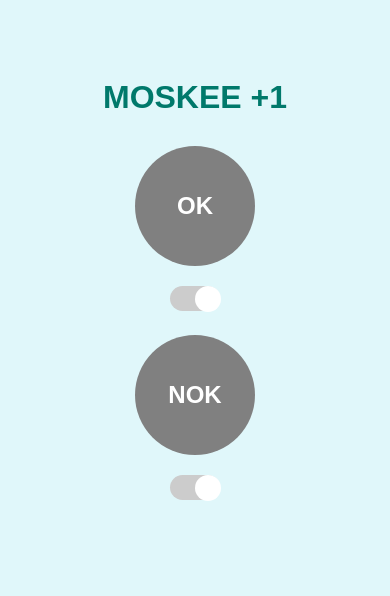
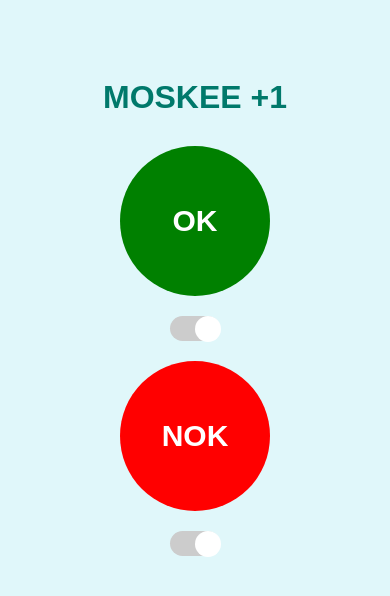
Before and after one commit to RachidAzrou/sufuf-backend, a website: page public/ext.html in a window 390 px wide. Drawn offline with Linux system fonts and the light colour scheme.

Commit message:
Update style.css

```diff
--- a/public/style.css
+++ b/public/style.css
@@ -37,9 +37,9 @@ h1 {
     display: flex;
     justify-content: center;
     align-items: center;
-    width: 150px; /* Vergroot de lichten */
-    height: 150px; /* Vergroot de lichten */
-    font-size: 32px; /* Grotere tekst */
+    width: 200px; /* Vergroot de lichten */
+    height: 200px; /* Vergroot de lichten */
+    font-size: 40px; /* Grotere tekst */
     border-radius: 50%; /* Maak de lichten rond */
     margin: 20px auto; /* Center de lichten */
     font-weight: bold;
@@ -49,16 +49,16 @@ h1 {
 
 /* Kleuren voor de lichten */
 .light.ok {
-    background-color: gray; /* Standaard kleur */
+    background-color: green; /* Groene kleur voor OK licht */
 }
 
 .light.nok {
-    background-color: gray; /* Standaard kleur */
+    background-color: red; /* Rode kleur voor NOK licht */
 }
 
 /* Stijl voor schakelaars */
 .switch {
-    display: inline-block;
+    display: block; /* Maak de schakelaars block elementen */
     width: 60px; /* Grootte van de schakelaar */
     height: 30px; /* Grootte van de schakelaar */
     background-color: #ccc; /* Basis kleur */
@@ -66,7 +66,7 @@ h1 {
     position: relative;
     cursor: pointer;
     transition: background-color 0.3s;
-    margin: 0 auto; /* Center de schakelaars */
+    margin: 10px auto; /* Center de schakelaars */
 }
 
 .switch::before {
@@ -101,9 +101,9 @@ h1 {
     }
 
     .light {
-        width: 120px; /* Kleinere lichten op mobiele apparaten */
-        height: 120px; /* Kleinere lichten op mobiele apparaten */
-        font-size: 24px; /* Kleinere tekst op mobiele apparaten */
+        width: 150px; /* Kleinere lichten op mobiele apparaten */
+        height: 150px; /* Kleinere lichten op mobiele apparaten */
+        font-size: 30px; /* Kleinere tekst op mobiele apparaten */
     }
 
     .switch {
```
